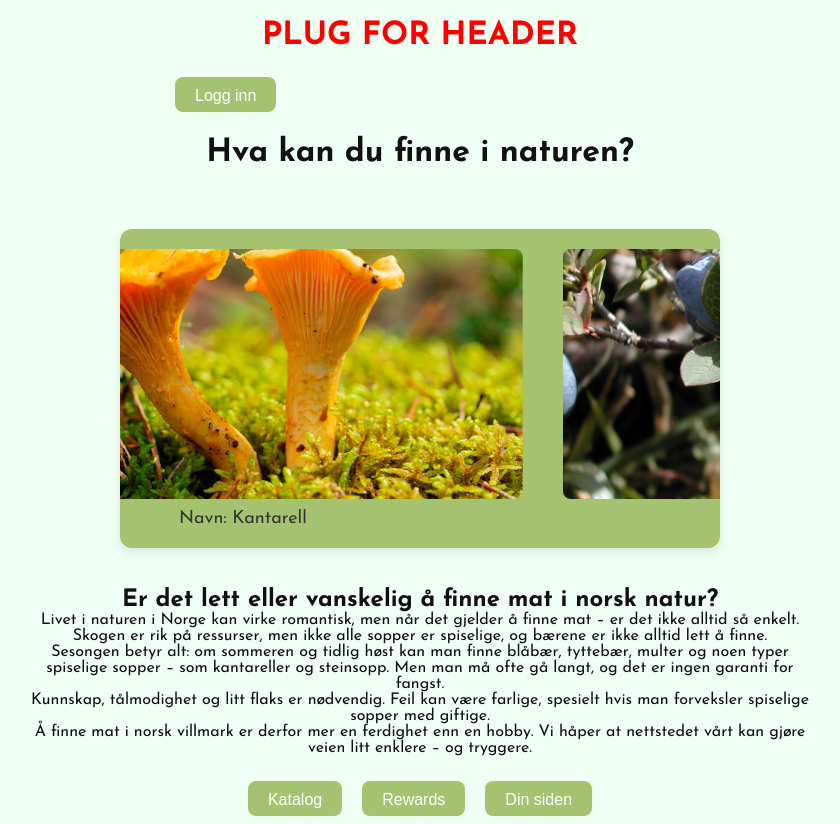
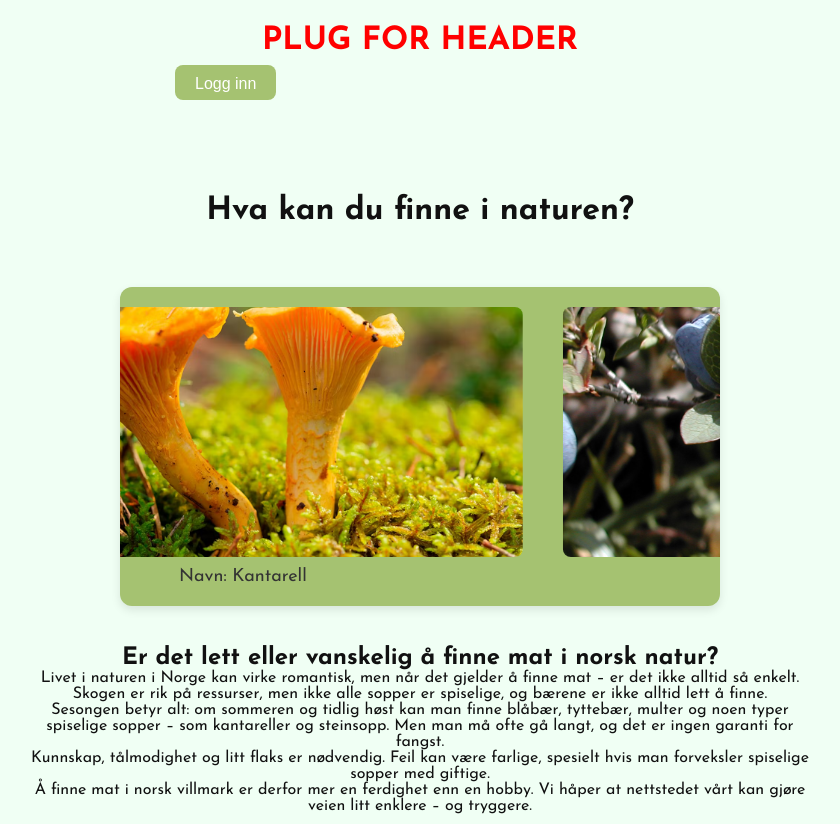
Before and after one commit to Paracosm9/TeamEmne2Task, a plain HTML site: page index.html in a window 1280 px wide. Shown: the top 824 px of the page, without its empty margins (220-1060 px from the left). Drawn offline with Linux system fonts and the light colour scheme.

Commit message:
Fixed user line

```diff
--- a/styles/main.css
+++ b/styles/main.css
@@ -13,13 +13,14 @@
   .container {
     display: grid; /*to play with flex for tests...*/
 
-    grid-template-rows: auto;
+    grid-template-rows: 150px auto;
     grid-template-columns: auto;
     justify-items: center;
     min-height: 100vh;
     padding: 20px;
     gap: 20px;
     background-color: #f0fff4;
+    margin-top: 5px;
     box-sizing: border-box;
   }
 
@@ -111,6 +112,8 @@
   .userInfo {
     display: flex;
     flex-direction: row;
+    position: absolute;
+    top: 60px;
     align-items: flex-start;
     justify-content: space-between;
     width: 100%;
```
